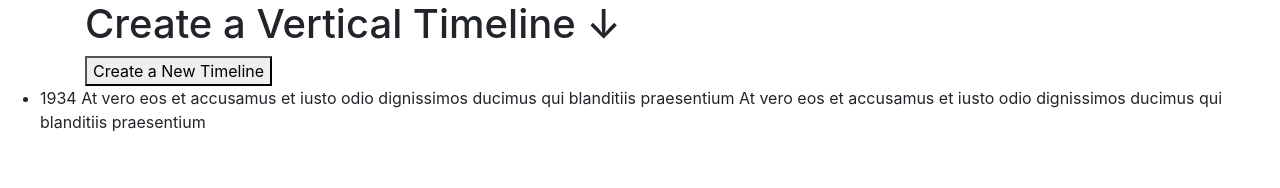
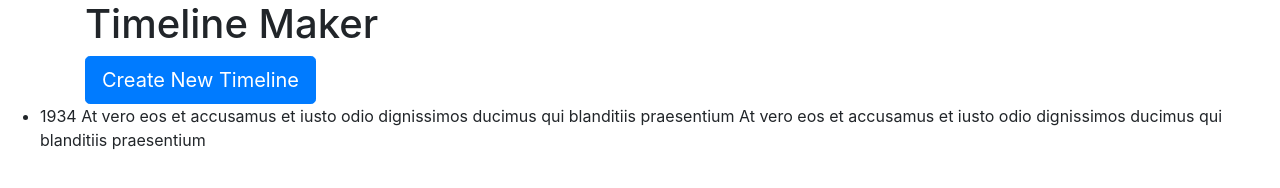
Before and after one commit to ejgann/timeline_maker_frontend, a plain HTML site: page index.html in a window 1280 px wide. Drawn offline with nearby package versions, Linux system fonts and the light colour scheme; no server answers.

Commit message:
added bootstrap code

```diff
--- /dev/null
+++ b/bootstrap.css
@@ -0,0 +1,24 @@
+body {
+    font: normal 16px/1.5 "Helvetica Neue", sans-serif;
+    background: #456990;
+    color: #fff;
+    overflow-x: hidden;
+    padding-bottom: 50px;
+  }  /* INTRO SECTION
+  –––––––––––––––––––––––––––––––––––––––––––––––––– */
+
+  .intro {
+    background: #F45B69;
+    padding: 100px 0;
+  }
+
+  .container {
+    width: 90%;
+    max-width: 1200px;
+    margin: 0 auto;
+    text-align: center;
+  }
+
+  h1 {
+    font-size: 2.5rem;
+  }
--- a/index.html
+++ b/index.html
@@ -7,14 +7,17 @@
         <meta name="description" content="">
         <meta name="viewport" content="width=device-width, initial-scale=1">
         <link rel="stylesheet" href="https://cdn.jsdelivr.net/npm/bootstrap@4.5.3/dist/css/bootstrap.min.css" integrity="sha384-TX8t27EcRE3e/ihU7zmQxVncDAy5uIKz4rEkgIXeMed4M0jlfIDPvg6uqKI2xXr2" crossorigin="anonymous">
-        <script defer src="https://use.fontawesome.com/releases/v5.14.0/js/all.js"></script>
+
+        <script src="https://code.jquery.com/jquery.js"></script>
         <script type="text/javascript" src="index.js"></script>
+        <!-- <link href="css/bootstrap.min.css" rel="stylesheet" media="screen"> -->
     </head>
     <body>
         <section class="intro">
             <div class="container">
-              <h1>Create a Vertical Timeline &darr;</h1>
-              <button>Create a New Timeline</button>
+              <h1>Timeline Maker</h1>
+              <button type="button" class="btn btn-primary btn-lg"data-toggle="button" aria-pressed="false">Create New Timeline</button>
+
               <form></form>
             </div>
           </section>
```
Also changed, not shown: 1 other file.
